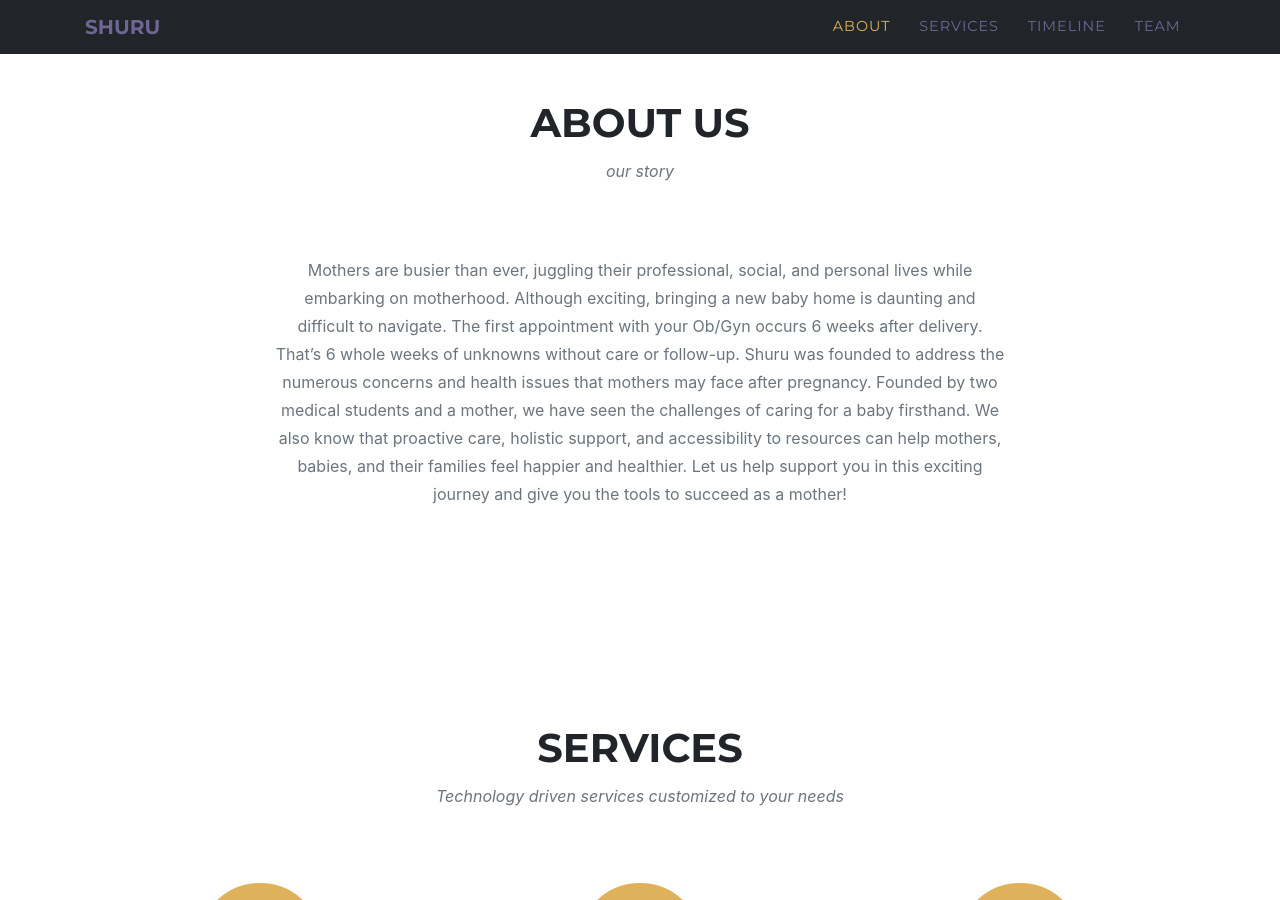
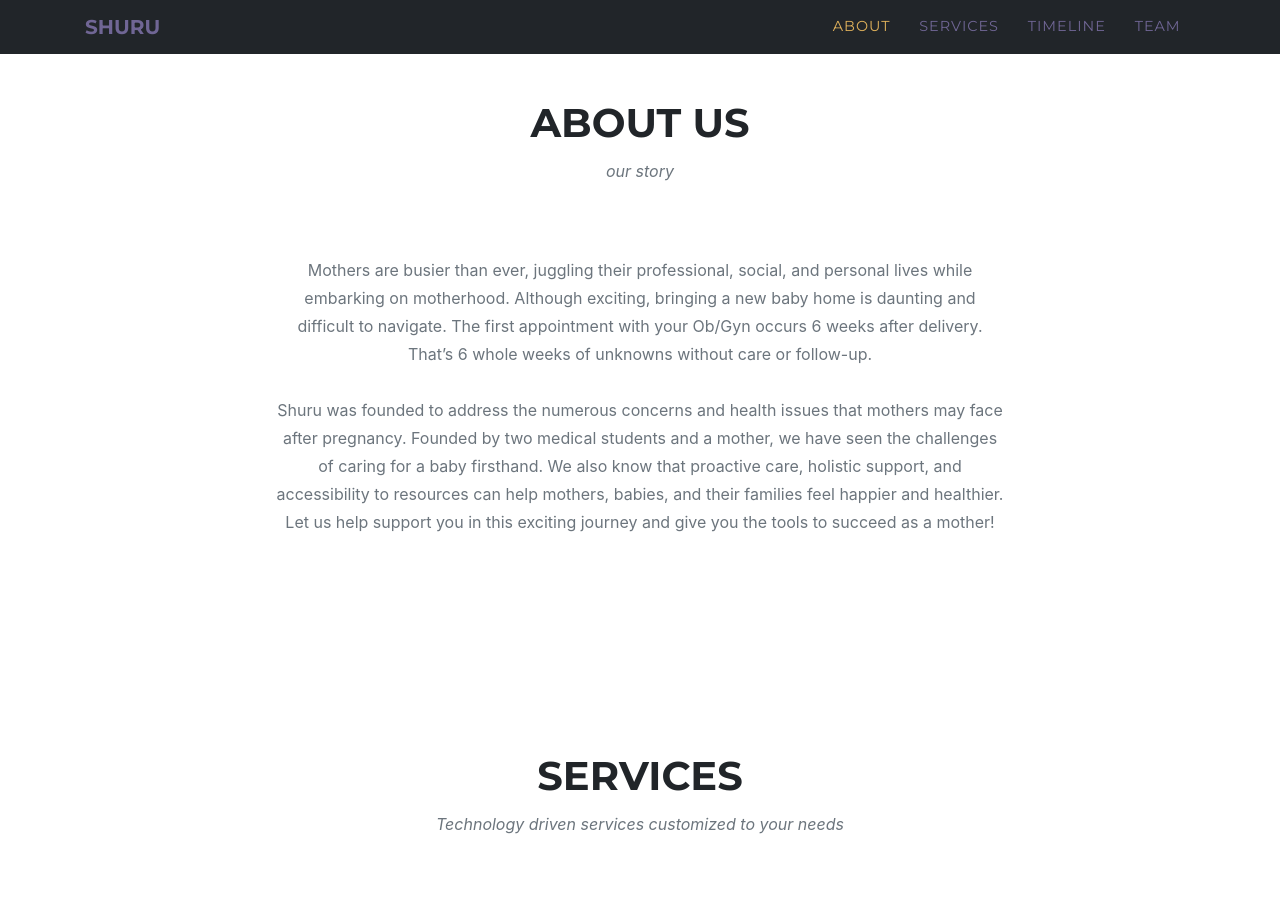
Before and after one commit to shurunow/shurunow.github.io, a Jekyll site: the page built from index.md, in a window 1280 px wide and 900 px high, scrolled down 883 px. Built offline with Jekyll 4.4.1, drawn with Linux system fonts in a browser that asks for light colours; some web fonts are replaced; part of the change alters nothing that is shown; some of the changed text lies outside the part shown.

Commit message:
Update sitetext.yml

```diff
--- a/_data/sitetext.yml
+++ b/_data/sitetext.yml
@@ -19,7 +19,8 @@ en: &DEFAULT_EN
   about:
     title: "About Us"
     text: "our story"
-    body: "Mothers are busier than ever, juggling their professional, social, and personal lives while embarking on motherhood. Although exciting, bringing a new baby home is daunting and difficult to navigate. The first appointment with your Ob/Gyn occurs 6 weeks after delivery. That’s 6 whole weeks of unknowns without care or follow-up. \n Shuru was founded to address the numerous concerns and health issues that mothers may face after pregnancy. Founded by two medical students and a mother, we have seen the challenges of caring for a baby firsthand. We also know that proactive care, holistic support, and accessibility to resources can help mothers, babies, and their families feel happier and healthier. Let us help support you in this exciting journey and give you the tools to succeed as a mother!"
+    body: "Mothers are busier than ever, juggling their professional, social, and personal lives while embarking on motherhood. Although exciting, bringing a new baby home is daunting and difficult to navigate. The first appointment with your Ob/Gyn occurs 6 weeks after delivery. That’s 6 whole weeks of unknowns without care or follow-up. <br><br>
+    Shuru was founded to address the numerous concerns and health issues that mothers may face after pregnancy. Founded by two medical students and a mother, we have seen the challenges of caring for a baby firsthand. We also know that proactive care, holistic support, and accessibility to resources can help mothers, babies, and their families feel happier and healthier. Let us help support you in this exciting journey and give you the tools to succeed as a mother!"
     section: about
 
   services:
@@ -47,26 +48,32 @@ en: &DEFAULT_EN
       - title: "Connecting with Alicia in the second trimester of her pregnancy through her Ob/Gyn"
         year: "Week 24 of pregnancy"
         desc: "We learn that Alicia has a previous history of depression and insomnia. She is also nervous about giving birth since it's her first child. Her Ob/Gyn and friends recommend that she use Shuru to build a custom care plan as soon as possible so she can receive support before and immediately after delivery."
-        image: assets/img/timeline/slack-imgs-1.jpg
+        image:
         alt:
       - title: "Alicia begins to utilize Shuru's resources before her baby is born"
         year: "Week 36 of pregnancy"
         desc: "Shuru suggests Alicia to look through the resource library before the baby is born. Our sleep coach, mental health provider, and doula establish early relationships with her."
-        image: assets/img/timeline/slack-imgs-2.jpg
+        image:
         alt:
       - title: "Alicia delivers her baby but is struggling to sleep because her baby is crying at night which worsens her mood. She also is dealing with tears in her pelvic floor."
         year: "2 weeks after delivery"
         desc: "Her assigned sleep coach and mental health providers reach out to her and they learn about her struggles. She was doubtful that anything was actually wrong but begins getting the help she needs. She also begins doing pelvic exercises with her physical therapist."
-        image: assets/img/timeline/slack-imgs-3.jpg
+        image:
         alt: image alt text
       - title: "Alicia is panicking in the middle of the night because her baby doesn't want her milk."
         year: "7 weeks after delivery"
         desc: "She contacts the Shuru hotline which directs her to a video about why babies might refuse to nurse. She still wants some more guidance which puts her in contact with the 24/7 medical provider hotline."
-        image: assets/img/timeline/slack-imgs-4.jpg
+        image:
         alt:
         # you can enforce the alignment
         align: right
-    end: "Alicia is <br> thriving with her <br> baby and family!"
+      - title: "Alicia is <br> thriving with her baby and family!"
+        year: "7 weeks after delivery"
+        desc:
+        image:
+        alt:
+        # you can enforce the alignment
+        align: left
 
   team:
     title: "The Shuru Team"
```
